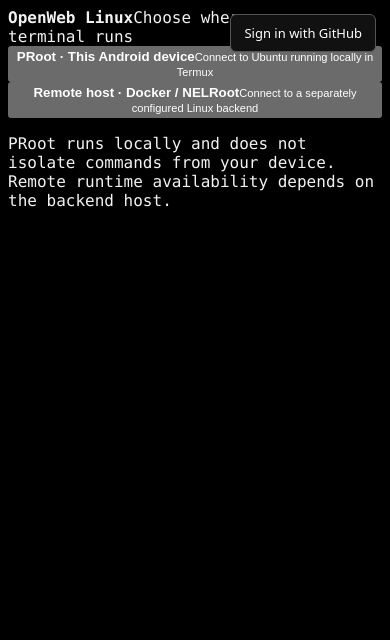
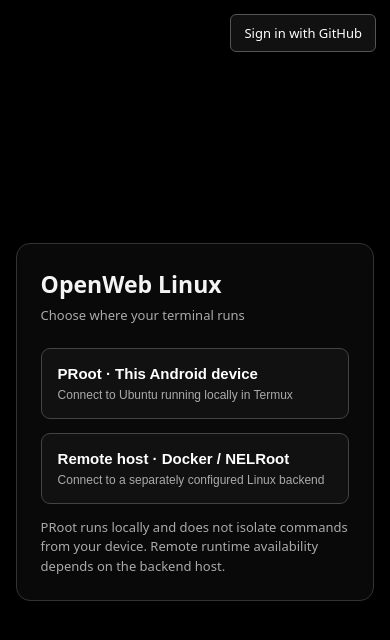
Before and after one commit to Reaccionador2Jeje/openweb-linux, a plain HTML site: page index.html in a window 390 px wide. Drawn offline with nearby package versions, Linux system fonts and the light colour scheme.

Commit message:
Style runtime chooser for mobile and desktop

```diff
--- a/public/css/tty.css
+++ b/public/css/tty.css
@@ -14,3 +14,15 @@ body{padding:0}
 noscript{position:fixed;inset:0;display:grid;place-items:center;padding:2rem;background:#000;color:#fff}
 
 #local-login{position:fixed;z-index:6;top:max(14px,env(safe-area-inset-top));right:max(14px,env(safe-area-inset-right));display:flex;align-items:center;gap:7px;max-width:min(94vw,560px);padding:10px;border:1px solid #444;border-radius:8px;background:#111;color:#eee;font:13px system-ui,sans-serif}#local-login[hidden]{display:none}#local-login label{white-space:nowrap}#local-token{width:min(42vw,230px);min-width:90px;padding:8px;border:1px solid #555;border-radius:5px;background:#000;color:#fff}#local-connect{padding:8px 10px;border:1px solid #777;border-radius:5px;background:#222;color:#fff}#local-login p{display:none}@media(max-width:520px){#local-login{left:8px;right:8px;flex-wrap:wrap}#local-login label{width:100%}#local-token{flex:1;width:auto}#local-login p{display:block;width:100%;margin:0;color:#aaa;font-size:11px}}
+#runtime-picker{position:fixed;inset:0;z-index:10;display:flex;flex-direction:column;justify-content:center;gap:14px;width:min(92vw,520px);height:max-content;margin:auto;padding:24px;border:1px solid #333;border-radius:14px;background:#090909;color:#f4f4f4;font:14px system-ui,sans-serif}
+#runtime-picker[hidden]{display:none}
+#runtime-picker header{display:flex;flex-direction:column;gap:6px;margin-bottom:8px}
+#runtime-picker header strong{font-size:23px}
+#runtime-picker header span,#runtime-picker p{color:#aaa;font-size:13px;line-height:1.5}
+#runtime-picker button{display:flex;flex-direction:column;align-items:flex-start;gap:6px;padding:16px;border:1px solid #444;border-radius:9px;background:#111;color:#fff;text-align:left;cursor:pointer}
+#runtime-picker button:focus-visible{outline:2px solid #ddd;outline-offset:2px}
+#runtime-picker button:hover{background:#1b1b1b;border-color:#888}
+#runtime-picker button strong{font-size:15px}
+#runtime-picker button small{color:#aaa;font-size:12px}
+#runtime-picker p{margin:0}
+#terminal[hidden]{display:none}
```
